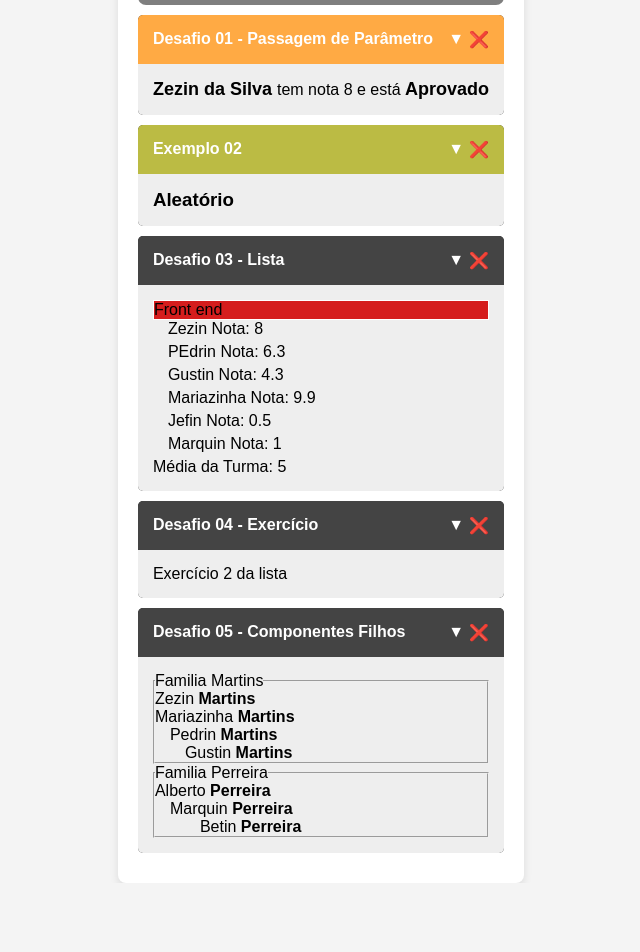
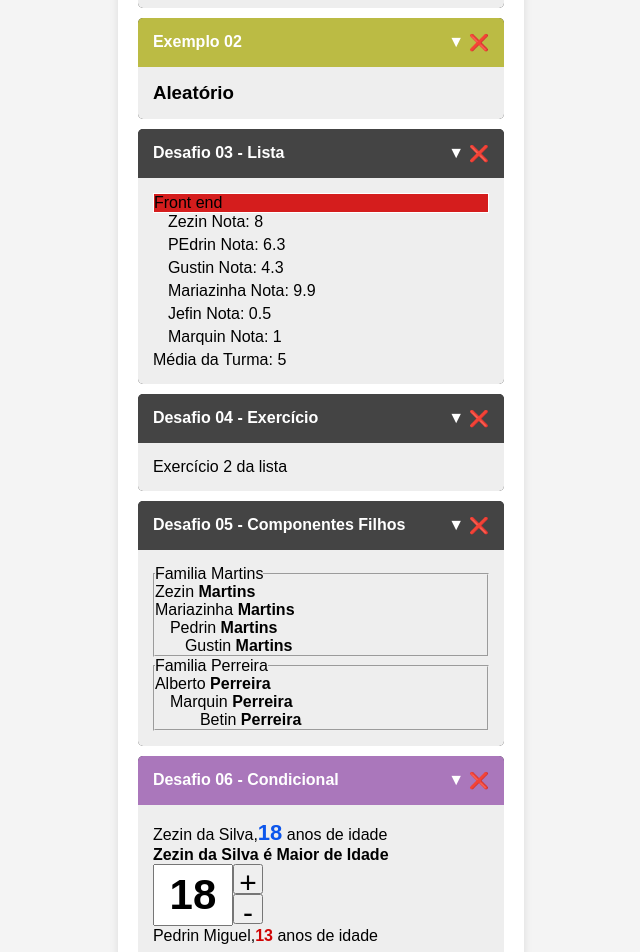
Before and after one commit to Desenvolvimento-Front-end-2025/professor, a React (Vite) app in the folder 05-Portifolio/: page / in a window 1280 px wide. Shown: the top 952 px of the page, without its empty margins (319-959 px from the left). Before the commit the page ends 883 px from the top, so only its background shows below. Built offline with nearby package versions, Linux system fonts and the light colour scheme.

Commit message:
aula 02-04

```diff
--- /dev/null
+++ b/05-Portifolio/src/desafios/desafio06/InputCount.css
@@ -0,0 +1,24 @@
+.containerInputCount{
+    display: flex;
+    align-items: center;
+    flex-direction: row;
+}
+
+.containerInputCount input{
+    font-size: 42px;
+    padding: 5px;
+    text-align: center;
+    width: 80px;
+    height: 62px;
+    font-weight: bold;
+}
+.containerInputCount :nth-child(1){
+    display: flex;
+    align-items: center;
+    flex-direction: column;
+}
+.containerInputCount button{
+    font-size: 30px;
+    width: 30px;
+    height: 30px;
+}
--- /dev/null
+++ b/05-Portifolio/src/desafios/desafio06/InputCount.jsx
@@ -0,0 +1,21 @@
+import { useState } from "react"
+import "./InputCount.css"
+
+const InputCount = ( {valor=0} )=>{
+
+    const [inpValor, setValor] = useState(valor)
+
+    return(
+        <div className="containerInputCount">
+            <div>
+                <input type="text" value={inpValor}
+                onChange={ (t)=> setValor( parseInt(t.target.value) ) } />
+            </div>
+            <div>
+                <button onClick={ ()=> setValor(inpValor + 1) }>+</button>
+                <button onClick={ ()=> setValor(inpValor - 1) }>-</button>
+            </div>
+        </div>
+    )
+}
+export default InputCount
--- /dev/null
+++ b/05-Portifolio/src/desafios/desafio06/MaiorMenor.css
@@ -0,0 +1,11 @@
+.maior{
+    color: #0c56ec;
+    font-weight: bold;
+    font-size: 22px;
+}
+
+.menor{
+    color: #cf0303;
+    font-weight: bold;
+    font-size: 16px;
+}
--- /dev/null
+++ b/05-Portifolio/src/desafios/desafio06/MaiorMenor.jsx
@@ -0,0 +1,23 @@
+import InputCount from "./InputCount"
+import "./MaiorMenor.css"
+
+const MaiorMenor = ( {nome, idade, controle=true} )=>{
+
+    return(
+        <div>
+            {nome},
+            <span className={(idade<18)?'menor':'maior'} >
+                {idade}
+                </span> anos de idade
+                {(idade>=18) &&
+                    <h4>{nome} é Maior de Idade</h4>
+                }
+                {controle &&
+                 <InputCount valor={idade} />
+                }
+        </div>
+    )
+
+}
+
+export default MaiorMenor
--- a/05-Portifolio/src/view/Portifolio/Portifolio.jsx
+++ b/05-Portifolio/src/view/Portifolio/Portifolio.jsx
@@ -4,6 +4,8 @@
 import Turma from "../../desafios/desafio03/Turma"
 import Familia from "../../desafios/desafio05/Famila"
 import Membro from "../../desafios/desafio05/Membro"
+import InputCount from "../../desafios/desafio06/InputCount"
+import MaiorMenor from "../../desafios/desafio06/MaiorMenor"
 import "./Portifolio.css"
 
 const Portifolio = ()=>{
@@ -47,6 +49,16 @@
 
             </Card>
 
+            <Card titulo="Desafio 06 - Condicional" cor="#a7b" >
+
+                <MaiorMenor nome="Zezin da Silva" idade={18}/>
+                <MaiorMenor nome="Pedrin Miguel" idade={13}
+                controle={false}/>
+
+                {/* <InputCount /> */}
+
+            </Card>
+
 
         </div>
     )
```
